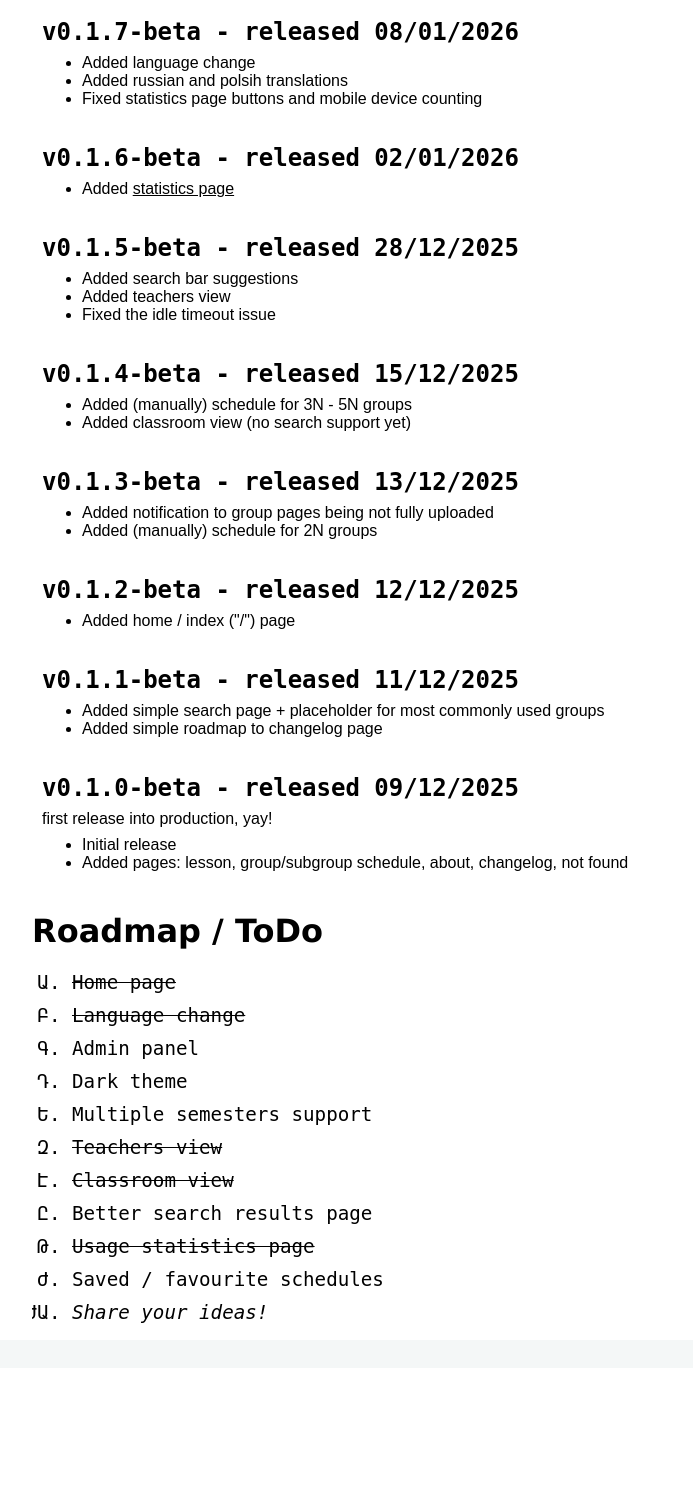
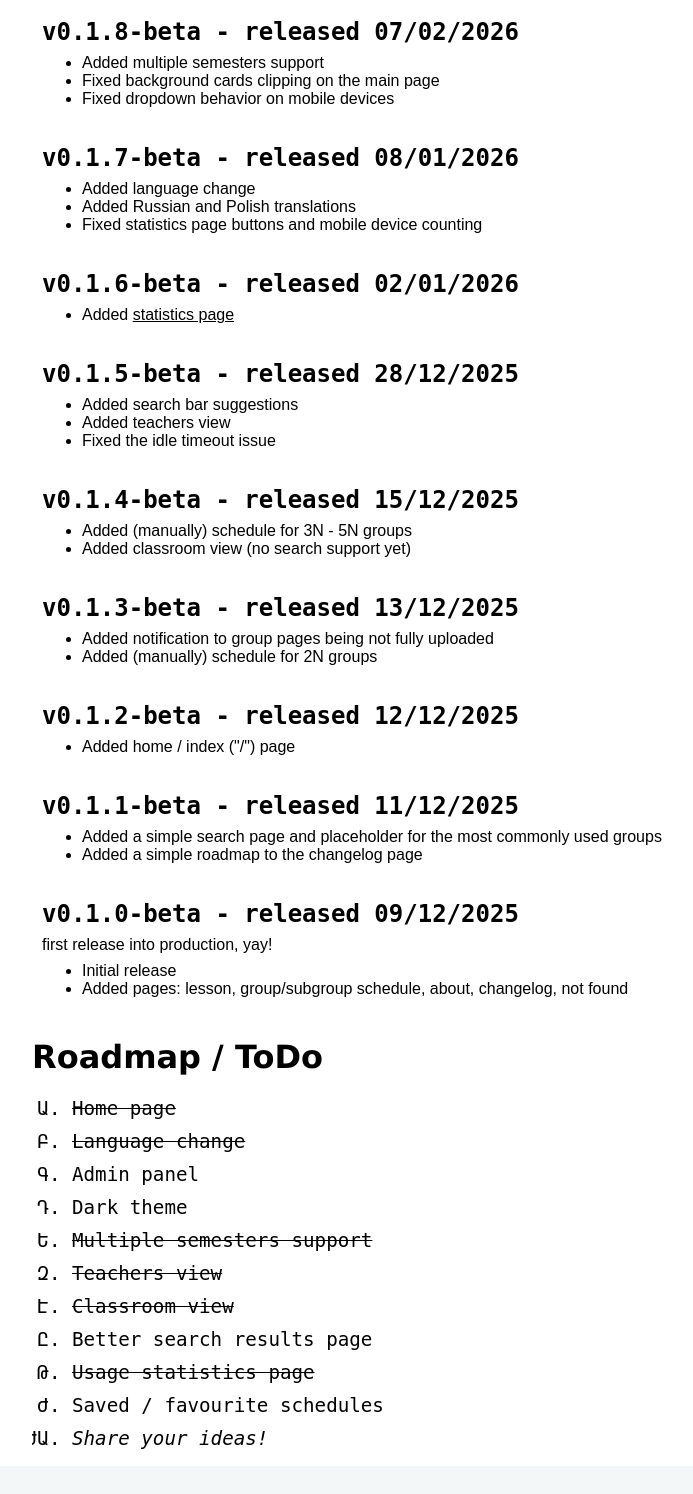
Before and after one commit to Kak0ytachel/MckSchedule, a Python web app: template templates/changelog.html in a window 1280 px wide. Shown: the part 81-1575 px from the top of the page, without its empty margins (108-801 px from the left). Before the commit the page ends 1404 px from the top, so only its background shows below. Run offline with Jinja, Linux system fonts and the light colour scheme; the template is opened without the code that fills it, so the values that code supplies are empty; some libraries are stand-ins or nearby versions.

Commit message:
changelog updated

```diff
--- a/templates/changelog.html
+++ b/templates/changelog.html
@@ -18,10 +18,18 @@
     </header>
     <section>
         <article class="changelog-article">
+            <h2>v0.1.8-beta - released 07/02/2026</h2>
+            <ul>
+                <li> Added multiple semesters support</li>
+                <li> Fixed background cards clipping on the main page</li>
+                <li> Fixed dropdown behavior on mobile devices</li>
+            </ul>
+        </article>
+        <article class="changelog-article">
             <h2>v0.1.7-beta - released 08/01/2026 </h2>
             <ul>
                 <li> Added language change</li>
-                <li> Added russian and polsih translations</li>
+                <li> Added Russian and Polish translations</li>
                 <li> Fixed statistics page buttons and mobile device counting</li>
             </ul>
         </article>
@@ -62,8 +70,8 @@
         <article class="changelog-article">
             <h2> v0.1.1-beta - released 11/12/2025 </h2>
             <ul>
-                <li> Added simple search page + placeholder for most commonly used groups</li>
-                <li> Added simple roadmap to changelog page</li>
+                <li> Added a simple search page and placeholder for the most commonly used groups</li>
+                <li> Added a simple roadmap to the changelog page</li>
             </ul>
         </article>
         <article class="changelog-article">
@@ -83,7 +91,7 @@
             <li><del>Language change</del></li>
             <li>Admin panel</li>
             <li>Dark theme</li>
-            <li>Multiple semesters support</li>
+            <li><del>Multiple semesters support</del></li>
             <li><del>Teachers view</del></li>
             <li><del>Classroom view</del></li>
             <li>Better search results page</li>
```
Also changed, not shown: changelog.md.
